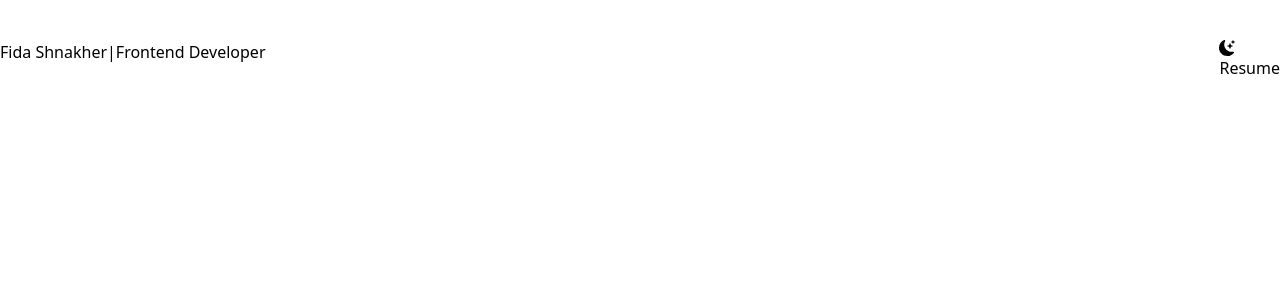
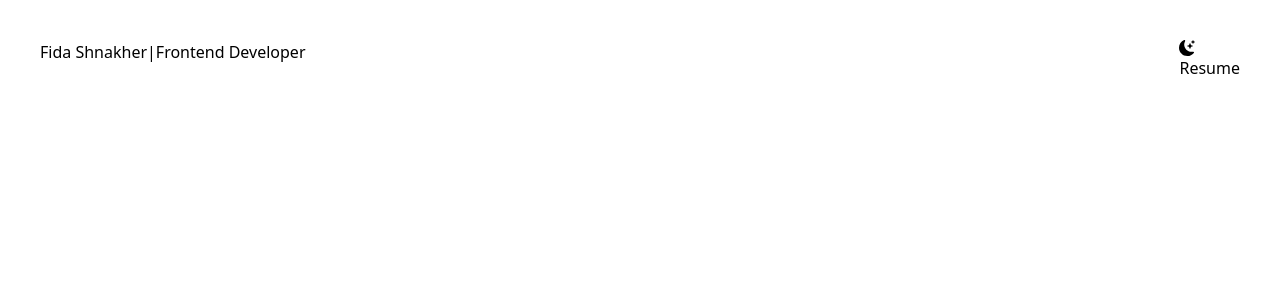
Before and after one commit to fidashn/fida-shnakher-portfolio, a Next.js app: page / in a window 1280 px wide. Shown: the top 300 px of the page. Built offline with nearby package versions, Linux system fonts and the light colour scheme.

Commit message:
changed the display settings of the main

```diff
--- a/pages/index.tsx
+++ b/pages/index.tsx
@@ -12,7 +12,7 @@ export default function Home() {
       </Head>
 
 
-      <main >
+      <main className='bg-white px-10'>
         <section className='min-h-screen'>
           <nav className='py-10 mb-12 flex justify-between'>
             <h1>Fida Shnakher|Frontend Developer</h1>
```
